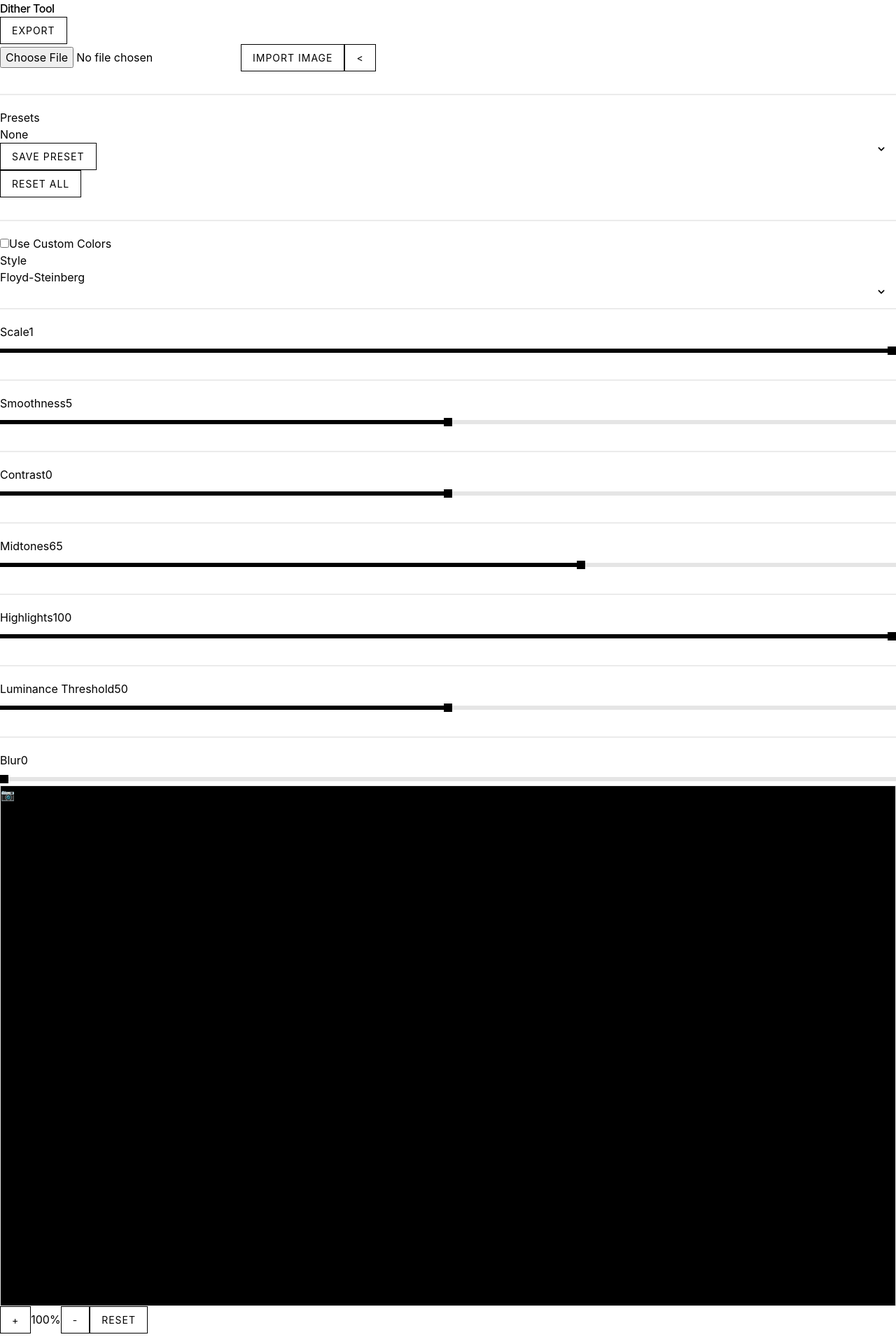
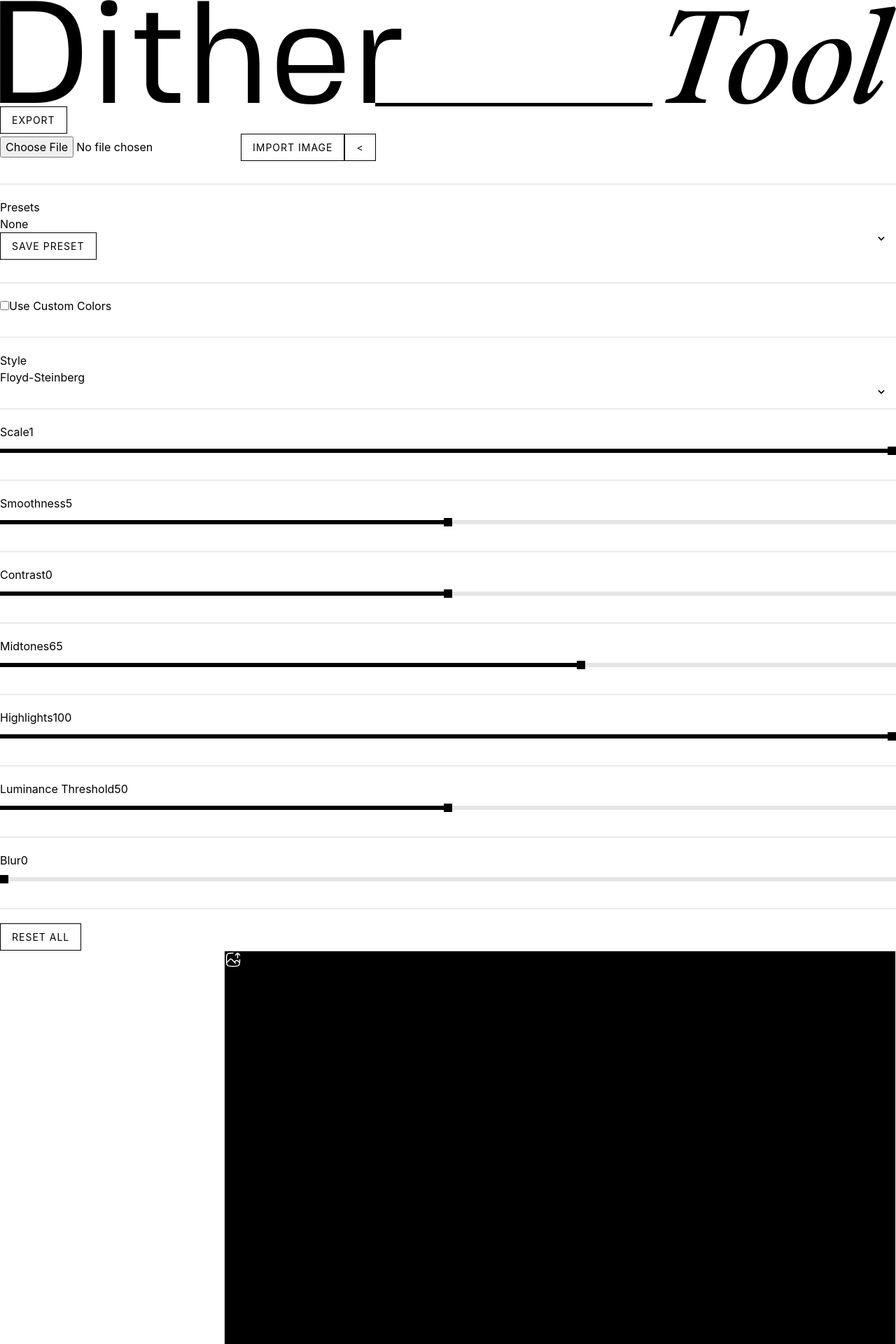
Before and after one commit to Kasaco223/DitherTool, a React (Vite) app: page / in a window 1280 px wide. Shown: the top 1920 px of the page at 70% size. Built offline with nearby package versions, Linux system fonts and the light colour scheme.

Commit message:
Mejoras visuales: logo SVG, responsividad, menú y controles flotantes

```diff
--- a/src/App.jsx
+++ b/src/App.jsx
@@ -176,16 +176,15 @@ function App() {
     <div className="flex overflow-x-hidden flex-col min-h-screen text-black bg-white md:flex-row">
       {/* Unified Header */}
       <div className="flex fixed top-0 z-50 justify-between items-center p-4 w-full bg-white border-b border-gray-200">
-        <h1 className="text-xl font-medium tracking-tight">Dither Tool</h1>
+        <img src="/ditherTool.svg" alt="Dither Tool Logo" className="h-8 md:h-10 w-auto max-w-[200px]" />
           <div className="flex items-center space-x-3">
           {/* Botón Exportar en el header */}
           <button
-            onClick={() => setShowExportPopup(true)}
-            disabled={!image}
-            className={`px-4 py-2 text-sm font-medium text-white rounded ${image ? 'bg-black hover:bg-gray-800' : 'bg-gray-300 cursor-not-allowed'} transition-colors`}
+            onClick={() => { if (image) setShowExportPopup(true); }}
+            className={"px-4 py-2 text-sm font-medium text-white bg-black rounded-none transition-colors hover:bg-gray-800"}
           >
             EXPORT
-            </button>
+          </button>
         </div>
       </div>
 
@@ -249,6 +248,33 @@ function App() {
             >
               <span className="block text-2xl">{'v'}</span>
             </button>
+            {/* Isla de zoom/reset sobre la flechita */}
+            <div className="flex absolute right-4 -top-12 z-50 flex-row items-center p-2 space-x-2 bg-white rounded-none border border-black shadow-none">
+              <button
+                onClick={handleZoomIn}
+                className="flex justify-center items-center w-8 h-8 text-lg font-normal text-black bg-white rounded-none border border-black hover:bg-gray-100 focus:outline-none"
+                title="Zoom In"
+              >
+                +
+              </button>
+              <span className="mx-2 text-base font-normal text-black select-none" style={{minWidth: '48px', textAlign: 'center'}}>
+                {`${Math.round(zoom * 100)}%`}
+              </span>
+              <button
+                onClick={handleZoomOut}
+                className="flex justify-center items-center w-8 h-8 text-lg font-normal text-black bg-white rounded-none border border-black hover:bg-gray-100 focus:outline-none"
+                title="Zoom Out"
+              >
+                -
+              </button>
+              <button
+                onClick={handleResetZoom}
+                className="flex justify-center items-center px-3 ml-2 h-8 text-base font-normal text-black bg-white rounded-none border border-black hover:bg-gray-100 focus:outline-none"
+                title="Reset"
+              >
+                RESET
+              </button>
+            </div>
           </div>
           {/* Contenido del menú con margin-top para dejar espacio al header */}
           <div className="overflow-y-auto flex-1 p-4 h-full" style={{ WebkitOverflowScrolling: 'touch', marginTop: '56px' }}>
@@ -269,7 +295,14 @@ function App() {
       )}
 
       {/* Main Canvas Area */}
-      <div ref={canvasContainerRef} className="flex-1 p-4 pt-20 w-full md:p-8" style={{height: 'calc(100vh - 56px)'}}>
+      <div
+        ref={canvasContainerRef}
+        className="flex-1 p-4 pt-20 w-full md:p-8"
+        style={{
+          height: 'calc(100vh - 56px)',
+          marginLeft: !isMobile && !menuMinimized ? '320px' : 0
+        }}
+      >
         <CanvasPreview
           ref={canvasRef}
           image={image}
@@ -284,34 +317,35 @@ function App() {
           offset={offset}
           setOffset={setOffset}
         />
-        {/* Isla flotante de controles de zoom/reset */}
-        <div className="flex fixed left-4 top-20 z-50 flex-row items-center p-2 space-x-2 bg-white rounded-none border border-black shadow-none md:right-6 md:bottom-6 md:left-auto md:top-auto"
-          style={{ marginTop: isMobile ? '16px' : undefined }}>
-          <button
-            onClick={handleZoomIn}
-            className="flex justify-center items-center w-8 h-8 text-lg font-normal text-black bg-white rounded-none border border-black hover:bg-gray-100 focus:outline-none"
-            title="Zoom In"
-          >
-            +
-          </button>
-          <span className="mx-2 text-base font-normal text-black select-none" style={{minWidth: '48px', textAlign: 'center'}}>
-            {`${Math.round(zoom * 100)}%`}
-          </span>
-          <button
-            onClick={handleZoomOut}
-            className="flex justify-center items-center w-8 h-8 text-lg font-normal text-black bg-white rounded-none border border-black hover:bg-gray-100 focus:outline-none"
-            title="Zoom Out"
-          >
-            -
-          </button>
-          <button
-            onClick={handleResetZoom}
-            className="flex justify-center items-center px-3 ml-2 h-8 text-base font-normal text-black bg-white rounded-none border border-black hover:bg-gray-100 focus:outline-none"
-            title="Reset"
-          >
-            RESET
-          </button>
-        </div>
+        {/* Isla flotante de controles de zoom/reset en desktop y mobile con menú cerrado */}
+        {(!isMobile || (isMobile && !isMobileMenuOpen)) && (
+          <div className="flex fixed right-6 bottom-6 z-50 flex-row items-center p-2 space-x-2 bg-white rounded-none border border-black shadow-none">
+            <button
+              onClick={handleZoomIn}
+              className="flex justify-center items-center w-8 h-8 text-lg font-normal text-black bg-white rounded-none border border-black hover:bg-gray-100 focus:outline-none"
+              title="Zoom In"
+            >
+              +
+            </button>
+            <span className="mx-2 text-base font-normal text-black select-none" style={{minWidth: '48px', textAlign: 'center'}}>
+              {`${Math.round(zoom * 100)}%`}
+            </span>
+            <button
+              onClick={handleZoomOut}
+              className="flex justify-center items-center w-8 h-8 text-lg font-normal text-black bg-white rounded-none border border-black hover:bg-gray-100 focus:outline-none"
+              title="Zoom Out"
+            >
+              -
+            </button>
+            <button
+              onClick={handleResetZoom}
+              className="flex justify-center items-center px-3 ml-2 h-8 text-base font-normal text-black bg-white rounded-none border border-black hover:bg-gray-100 focus:outline-none"
+              title="Reset"
+            >
+              RESET
+            </button>
+          </div>
+        )}
       </div>
 
       {/* Export Popup */}
--- a/src/components/CanvasPreview.jsx
+++ b/src/components/CanvasPreview.jsx
@@ -242,7 +242,7 @@ const CanvasPreview = forwardRef(({
       {/* Canvas Container */}
       <div
         ref={containerRef}
-        className="flex items-center justify-center flex-1 w-full h-full overflow-auto canvas-container"
+        className="flex overflow-auto flex-1 justify-center items-center w-full h-full canvas-container"
         style={{height: '100%'}}
         onDragOver={handleDragOver}
         onDrop={handleDrop}
@@ -261,10 +261,16 @@ const CanvasPreview = forwardRef(({
             onTouchStart={handleTouchStart}
           />
         ) : (
-          <div className="p-4 text-center text-gray-400 md:p-8">
-            <div className="mb-4 text-3xl md:text-4xl">📷</div>
-            <p className="mb-2 text-base tracking-wide md:text-lg">No image loaded</p>
-            <p className="text-xs tracking-wide md:text-sm">Import an image to get started</p>
+          <div className="flex flex-col justify-center items-center p-4 w-full h-full md:p-8">
+            <img src="/Upload_Image.svg" alt="Upload" className="mb-0.5 w-5 h-5 md:w-14 md:h-14" />
+            <p className="mb-0.5 text-[8px] tracking-wide text-gray-200 md:text-lg">No image loaded</p>
+            <p className="mb-1 text-[8px] tracking-wide text-gray-400 md:text-sm">Import an image to get started</p>
+            <button
+              className="px-1 py-0 text-[8px] md:px-8 md:py-2 md:text-base font-medium border border-black bg-white text-black rounded-none hover:bg-black hover:text-white transition-all duration-200"
+              onClick={() => document.querySelector('input[type=file]')?.click()}
+            >
+              IMPORT IMAGE
+            </button>
           </div>
         )}
       </div>
--- a/src/components/ControlPanel.jsx
+++ b/src/components/ControlPanel.jsx
@@ -327,17 +327,6 @@ const ControlPanel = ({
           Save Preset
         </button>
       </div>
-      {/* Save Preset & Reset Buttons */}
-      <div className="flex flex-col gap-2 pt-6 mt-6 border-t border-gray-200 md:pt-8 md:mt-8">
-
-        <button
-          onClick={handleReset}
-          className="w-full px-3 py-1.5 md:px-4 md:py-2 text-xs md:text-sm uppercase tracking-wider border border-black text-black bg-white hover:bg-gray-100"
-        >
-          RESET ALL
-        </button>
-      </div>
-
       <div className="slider-separator"></div>
       {/* Settings Panel */}
       <div className="overflow-y-auto control-panel">
@@ -445,6 +434,7 @@ const ControlPanel = ({
               <div className="slider-separator"></div>
             </div>
           )}
+           <div className="slider-separator"></div>
           {/* Style Dropdown */}
           <div>
             <label className="block mb-2 text-xs font-medium tracking-wide uppercase md:mb-3 md:text-sm">Style</label>
@@ -594,11 +584,16 @@ const ControlPanel = ({
               style={getSliderBg(settings.blur, 0, 10)}
             />
           </div>
-
+          <div className="slider-separator"></div>
         </div>
-
-
       </div>
+      {/* Botón RESET ALL al final */}
+      <button
+        onClick={handleReset}
+        className="w-full px-3 py-1.5 md:px-4 md:py-2 text-xs md:text-sm uppercase tracking-wider border border-black text-black bg-white hover:bg-gray-100 mt-8"
+      >
+        RESET ALL
+      </button>
       {/* Popup para nombre de preset */}
       {showPresetPopup && (
         <div className="flex fixed inset-0 z-50 justify-center items-center bg-black bg-opacity-40">
```
Also changed, not shown: public/Upload_Image.svg (added), public/ditherTool.svg (added).
